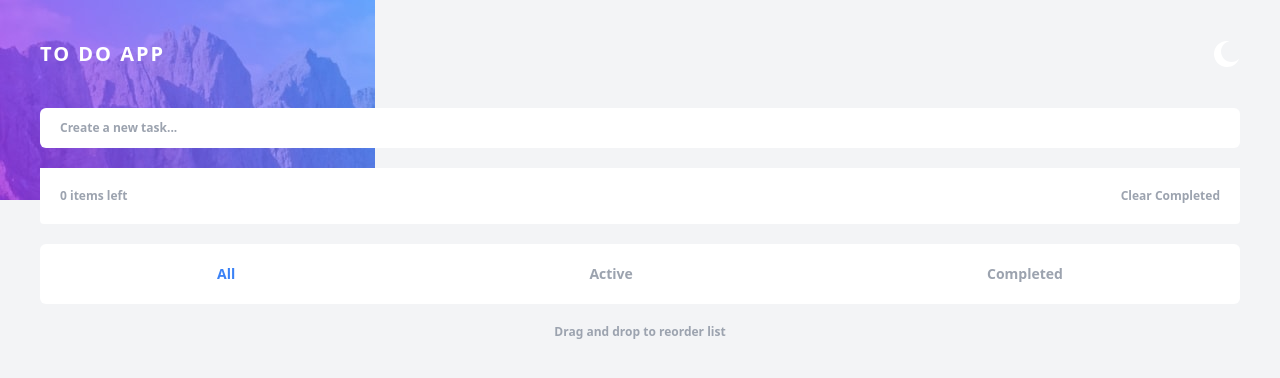
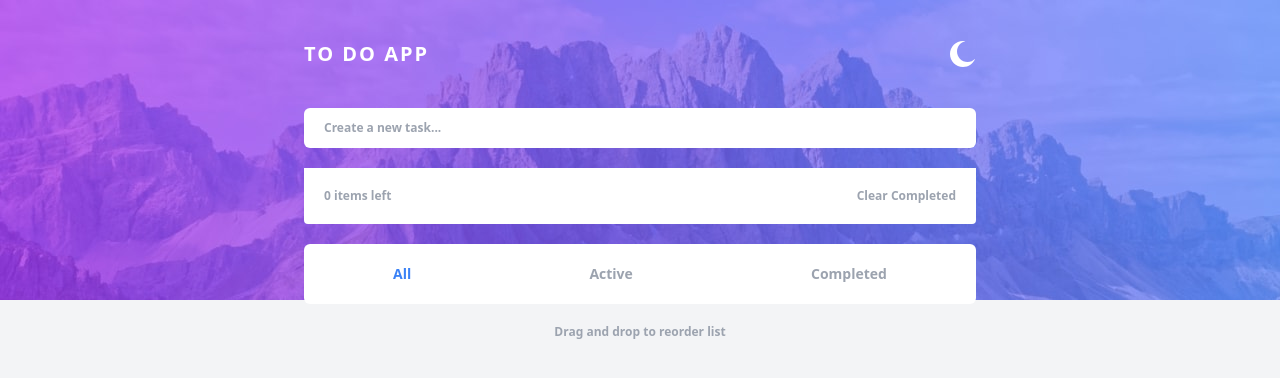
Before and after one commit to CandelaOlha/tailwind-react-to-do-app, a React (Vite) app: page / in a window 1280 px wide. Shown: the top 378 px of the page. Built offline with nearby package versions, Linux system fonts and the light colour scheme.

Commit message:
added extra classes for desktop

```diff
--- a/src/App.jsx
+++ b/src/App.jsx
@@ -63,7 +63,7 @@ const App = () => {
   };
 
   return (
-    <div className="bg-gray-100 bg-[url('./assets/bg-mobile-light.jpg')] bg-no-repeat h-screen dark:bg-black">
+    <div className="bg-gray-100 bg-[url('./assets/bg-mobile-light.jpg')] md:bg-[url('./assets/bg-desktop-light.jpg')] bg-no-repeat h-screen dark:bg-black dark:bg-[url('./assets/bg-mobile-dark.jpg')] md:dark:bg-[url('./assets/bg-desktop-dark.jpg')]">
       <Header />
       <MainContainer
         tasks={filterTasks()}
--- a/src/components/Footer.jsx
+++ b/src/components/Footer.jsx
@@ -1,6 +1,6 @@
 const Footer = () => {
   return (
-    <footer className="flex justify-center mx-10">
+    <footer className="flex justify-center mx-10 md:max-w-2xl md:mx-auto">
       <p className="text-xs text-gray-400 font-semibold">
         Drag and drop to reorder list
       </p>
--- a/src/components/Header.jsx
+++ b/src/components/Header.jsx
@@ -18,7 +18,7 @@ const Header = () => {
   }, [darkMode]);
 
   return (
-    <header className="flex justify-between mx-10 py-10">
+    <header className="flex justify-between mx-10 py-10 md:max-w-2xl md:mx-auto">
       <h1 className="uppercase text-xl text-white font-bold tracking-widest">
         To do App
       </h1>
--- a/src/components/MainContainer.jsx
+++ b/src/components/MainContainer.jsx
@@ -12,7 +12,7 @@ const MainContainer = ({
   clearCompletedTasks,
 }) => {
   return (
-    <main className="mx-10">
+    <main className="mx-10 md:max-w-2xl md:mx-auto">
       <Form addTask={addTask} />
       <TasksContainer
         tasks={tasks}
--- a/src/components/Task.jsx
+++ b/src/components/Task.jsx
@@ -16,7 +16,7 @@ const Task = ({ task, updateTaskStatus, deleteTask }) => {
           {task.completed && <CheckIcon />}
         </button>
         <p
-          className={`max-w-[200px] text-sm text-gray-500 font-medium dark:text-gray-300 ${
+          className={`max-w-[200px] text-sm text-gray-500 font-medium dark:text-gray-300 md:max-w-full ${
             task.completed && "line-through"
           }`}
         >
--- a/src/components/TasksFilter.jsx
+++ b/src/components/TasksFilter.jsx
@@ -2,7 +2,7 @@ import PropTypes from "prop-types";
 
 const TasksFilter = ({ filter, setFilter }) => {
   return (
-    <section className="flex justify-around bg-white rounded-md mx-10 my-5 py-5 dark:bg-gray-700">
+    <section className="flex justify-around bg-white rounded-md mx-10 my-5 py-5 dark:bg-gray-700 md:max-w-2xl md:mx-auto">
       <button
         onClick={() => setFilter("all")}
         className={`text-sm font-semibold ${
```
